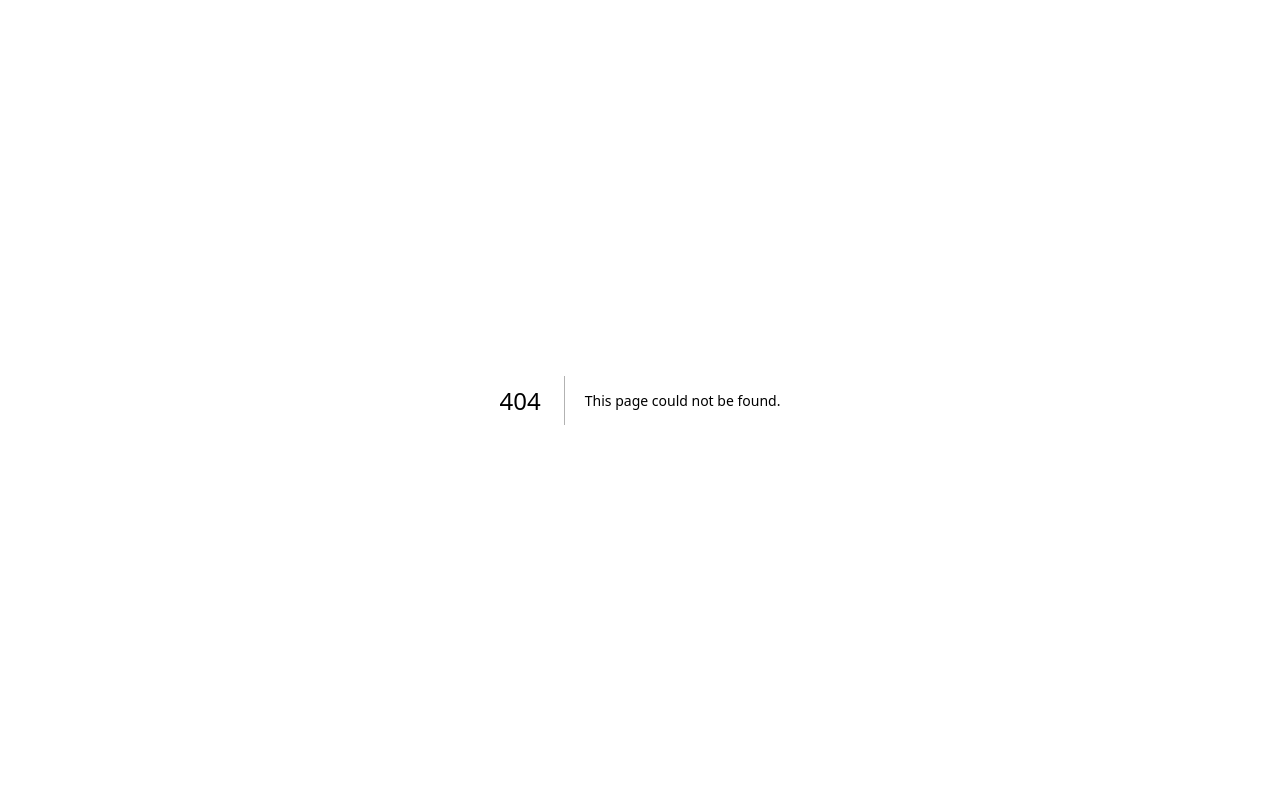
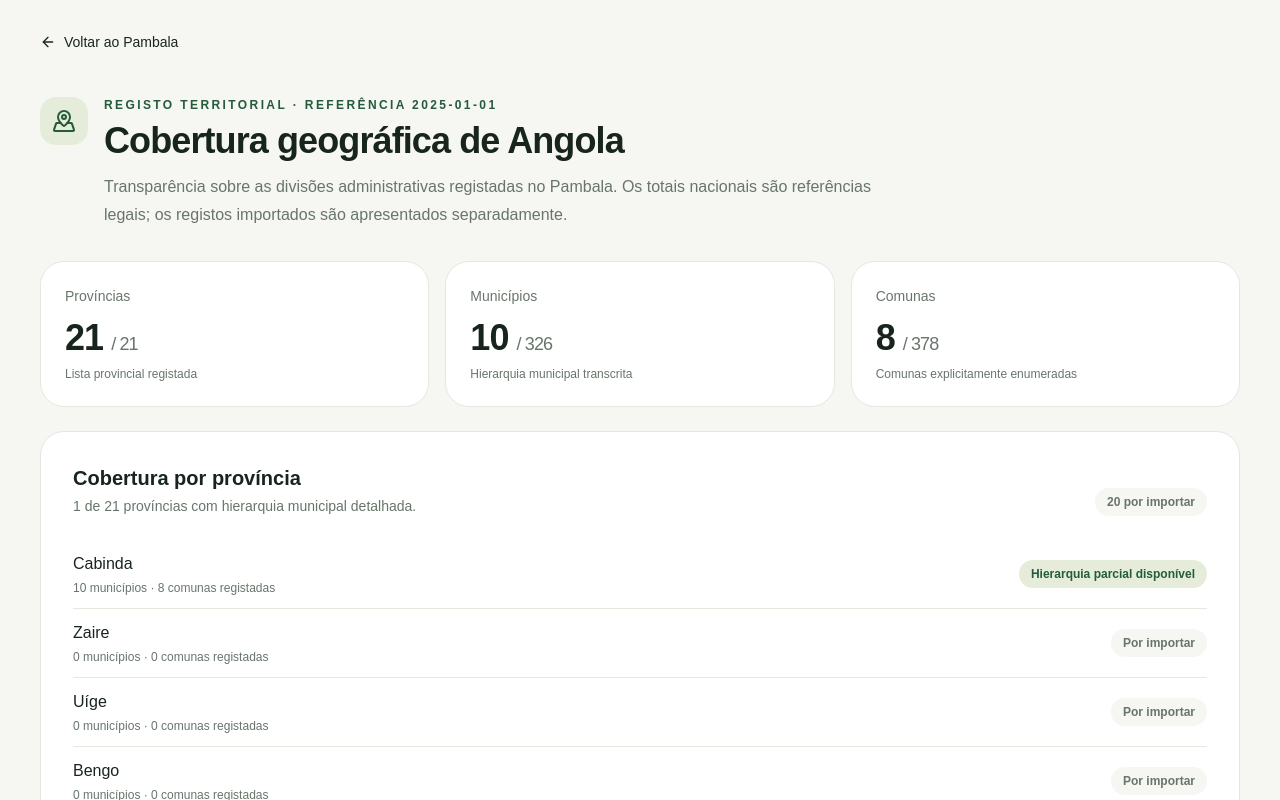
Before and after one commit to onesimo-miguel17/maidenless_tarnisheds, a Next.js app: page /geography in a window 1280 px wide. Before the commit this address had no page. Shown: the top 800 px of the page. Built offline with nearby package versions, Linux system fonts and the light colour scheme.

Commit message:
feat: add Angola geography coverage registry (src/app/geography/page.tsx)

```diff
--- /dev/null
+++ b/src/app/geography/page.tsx
@@ -0,0 +1,149 @@
+import Link from "next/link";
+import { ArrowLeft, MapPinned, ShieldAlert } from "lucide-react";
+import { getAngolaGeographyCoverage } from "@/domain/geography/coverage";
+
+export const metadata = {
+  title: "Cobertura geográfica — Pambala",
+  description:
+    "Estado de cobertura do registo administrativo de Angola no Pambala.",
+};
+
+export default function GeographyPage() {
+  const coverage = getAngolaGeographyCoverage();
+
+  return (
+    <main className="min-h-screen bg-[var(--background)]">
+      <header className="mx-auto max-w-7xl px-6 py-8 lg:px-10">
+        <Link
+          href="/"
+          className="inline-flex items-center gap-2 text-sm font-medium text-[var(--muted)] transition hover:text-[var(--green)]"
+        >
+          <ArrowLeft size={16} /> Voltar ao Pambala
+        </Link>
+        <div className="mt-10 flex items-start gap-4">
+          <span className="grid size-12 shrink-0 place-items-center rounded-2xl bg-[#e5edda] text-[var(--green)]">
+            <MapPinned size={24} />
+          </span>
+          <div>
+            <p className="text-xs font-bold uppercase tracking-[.2em] text-[var(--green)]">
+              Registo territorial · Referência {coverage.referenceDate}
+            </p>
+            <h1 className="mt-2 text-3xl font-semibold tracking-tight sm:text-4xl">
+              Cobertura geográfica de Angola
+            </h1>
+            <p className="mt-3 max-w-3xl leading-7 text-[var(--muted)]">
+              Transparência sobre as divisões administrativas registadas no
+              Pambala. Os totais nacionais são referências legais; os registos
+              importados são apresentados separadamente.
+            </p>
+          </div>
+        </div>
+      </header>
+
+      <section className="mx-auto max-w-7xl px-6 pb-16 lg:px-10">
+        <div className="grid gap-4 md:grid-cols-3">
+          {[
+            {
+              label: "Províncias",
+              expected: coverage.expected.provinces,
+              registered: coverage.registered.provinces,
+              detail: "Lista provincial registada",
+            },
+            {
+              label: "Municípios",
+              expected: coverage.expected.municipalities,
+              registered: coverage.registered.municipalities,
+              detail: "Hierarquia municipal transcrita",
+            },
+            {
+              label: "Comunas",
+              expected: coverage.expected.communes,
+              registered: coverage.registered.communes,
+              detail: "Comunas explicitamente enumeradas",
+            },
+          ].map((item) => (
+            <article
+              key={item.label}
+              className="rounded-3xl border border-[var(--border)] bg-white p-6"
+            >
+              <p className="text-sm font-medium text-[var(--muted)]">
+                {item.label}
+              </p>
+              <p className="mt-3 text-4xl font-semibold tracking-tight">
+                {item.registered}
+                <span className="ml-2 text-lg font-medium text-[var(--muted)]">
+                  / {item.expected}
+                </span>
+              </p>
+              <p className="mt-2 text-xs text-[var(--muted)]">{item.detail}</p>
+            </article>
+          ))}
+        </div>
+
+        <div className="mt-6 rounded-3xl border border-[var(--border)] bg-white p-6 sm:p-8">
+          <div className="flex flex-wrap items-end justify-between gap-3">
+            <div>
+              <h2 className="text-xl font-semibold">Cobertura por província</h2>
+              <p className="mt-1 text-sm text-[var(--muted)]">
+                {coverage.provincesWithDetailedHierarchy} de{" "}
+                {coverage.expected.provinces} províncias com hierarquia municipal
+                detalhada.
+              </p>
+            </div>
+            <span className="rounded-full bg-[var(--background)] px-3 py-1.5 text-xs font-semibold text-[var(--muted)]">
+              {coverage.provincesWithoutDetailedHierarchy} por importar
+            </span>
+          </div>
+
+          <ul className="mt-6 divide-y divide-[var(--border)]">
+            {coverage.provinces.map((province) => (
+              <li
+                key={province.provinceId}
+                className="flex flex-wrap items-center justify-between gap-3 py-3"
+              >
+                <div>
+                  <p className="font-medium">{province.provinceName}</p>
+                  <p className="mt-1 text-xs text-[var(--muted)]">
+                    {province.municipalityCount} municípios ·{" "}
+                    {province.communeCount} comunas registadas
+                  </p>
+                </div>
+                <span
+                  className={
+                    province.hasDetailedHierarchy
+                      ? "rounded-full bg-[#e5edda] px-3 py-1.5 text-xs font-semibold text-[var(--green)]"
+                      : "rounded-full bg-[var(--background)] px-3 py-1.5 text-xs font-semibold text-[var(--muted)]"
+                  }
+                >
+                  {province.hasDetailedHierarchy
+                    ? "Hierarquia parcial disponível"
+                    : "Por importar"}
+                </span>
+              </li>
+            ))}
+          </ul>
+        </div>
+
+        <div className="mt-6 rounded-3xl border border-[#eadfc7] bg-[#fffaf0] p-6 sm:p-8">
+          <div className="flex items-start gap-3">
+            <ShieldAlert className="mt-0.5 shrink-0 text-[#98713b]" size={21} />
+            <div>
+              <h2 className="font-semibold text-[#624a27]">
+                Limites importantes
+              </h2>
+              <ul className="mt-3 list-disc space-y-2 pl-5 text-sm leading-6 text-[#705c3c]">
+                {coverage.limitations.map((limitation) => (
+                  <li key={limitation}>{limitation}</li>
+                ))}
+              </ul>
+              <p className="mt-4 text-sm font-semibold text-[#624a27]">
+                Geometrias validadas: não disponíveis. Atribuição automática por
+                coordenadas: desactivada.
+              </p>
+            </div>
+          </div>
+        </div>
+      </section>
+    </main>
+  );
+}
```
